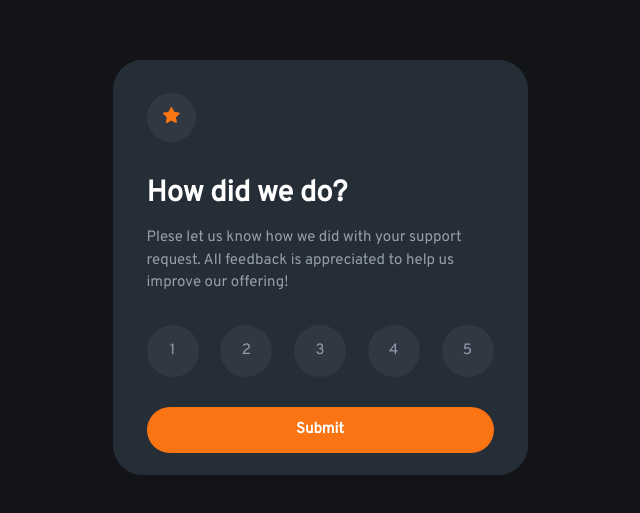
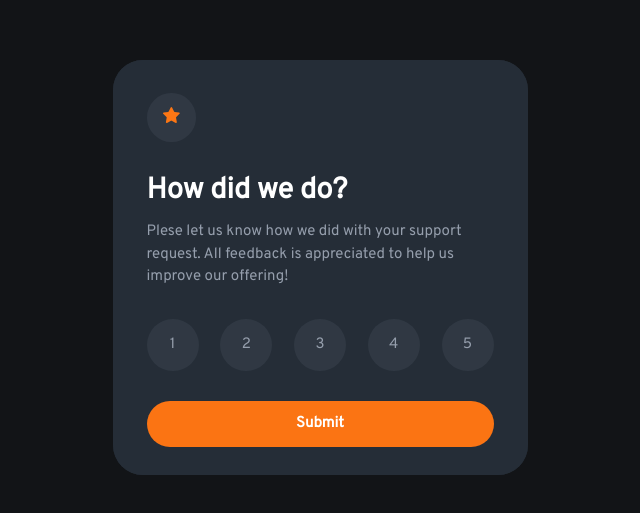
Before and after one commit to Kappapridezxc/coding-challenge-02, a plain HTML site: page index.html in a window 1280 px wide. Shown: the part 133-646 px from the top of the page, without its empty margins (320-960 px from the left). Drawn offline with Linux system fonts and the light colour scheme.

Commit message:
Coding Challenge Update 09/21/2023_02

```diff
--- a/css/style.css
+++ b/css/style.css
@@ -50,15 +50,20 @@ ol,ul {
   border-radius: 50%;
   margin-bottom: 3rem;
 }
+.ratingBody p,
+.ratingComplete p {
+  line-height: 1.5;
+}
 .ttl {
   font-size: 2.9rem;
   font-weight: 600;
   color: hsl(0, 0%, 100%);
   margin-bottom: 1.2rem;
 }
-.ratingBody p {
-  line-height: 1.5;
+.ratingBody .ttl {
+  line-height: 1.3;
 }
+
 .rating-numbers ol {
   display: flex;
   justify-content: space-between;
@@ -103,11 +108,11 @@ ol,ul {
   text-align: center;
 }
 .ratingCompleteImg {
-  margin-top: 2rem;
+  margin-top: 1.2rem;
 }
 .ratingGiven {
   text-align: center;
-  margin: 2rem 0 4rem;
+  margin: 2.4rem 0 3.5rem;
   background-color: hsl(217, 12%, 63%, 0.1);
   padding: 1rem 1.5rem;
   color: hsl(25, 97%, 53%);
```
